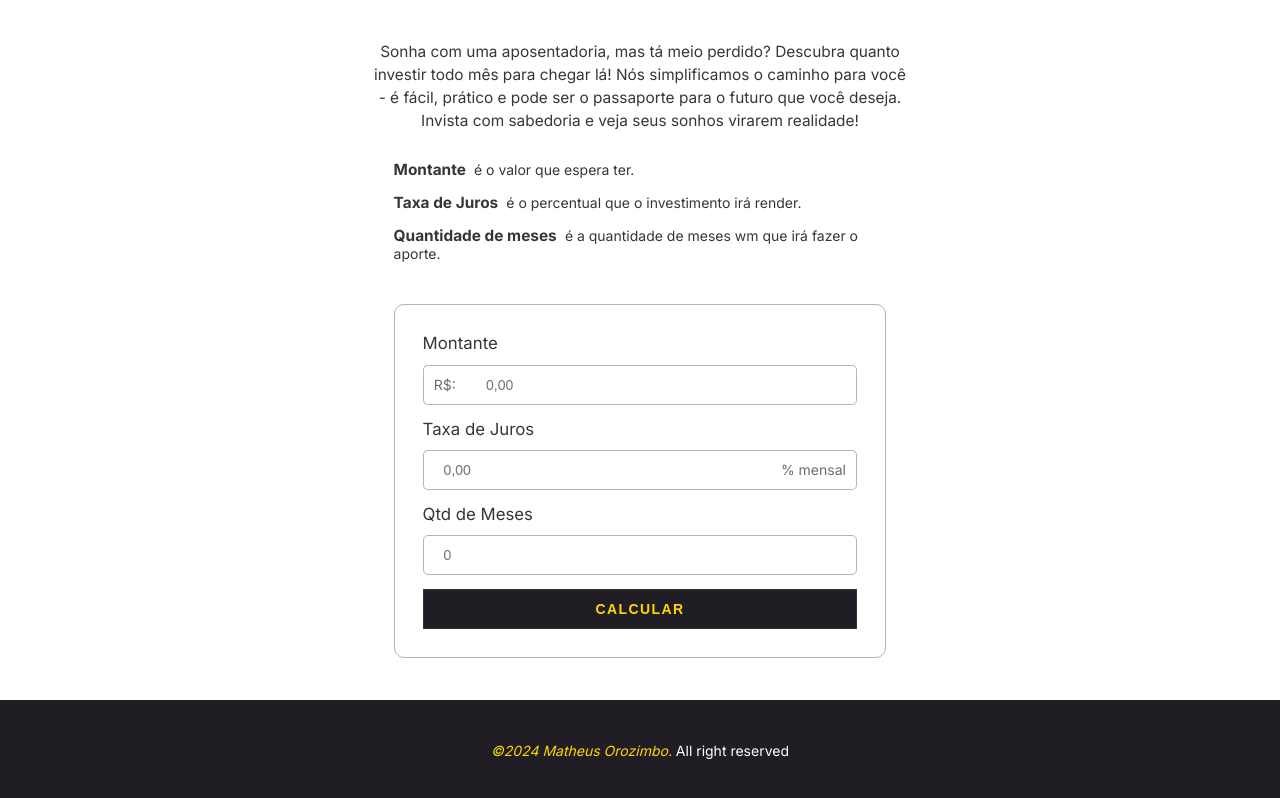
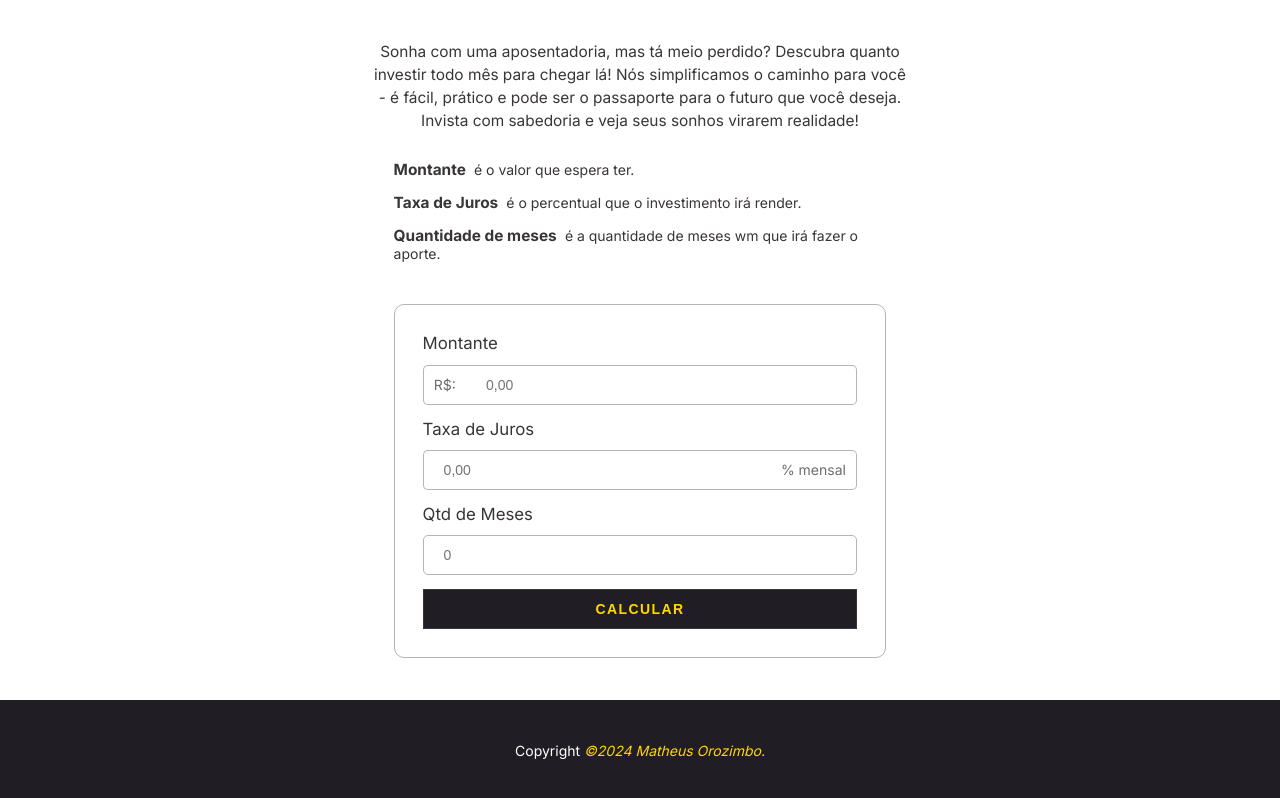
Before and after one commit to Orozimbo1/InvestFacil, a Next.js app: page / in a window 1280 px wide. Shown: the part 894-1692 px from the top of the page. Built offline with nearby package versions, Linux system fonts and the light colour scheme.

Commit message:
Update Footer.tsx

```diff
--- a/src/app/components/Footer.tsx
+++ b/src/app/components/Footer.tsx
@@ -1,7 +1,7 @@
 const Footer = () => {
   return (
     <footer className="footer">
-      <p><span>&copy;2024 Matheus Orozimbo.</span> All right reserved</p>
+      <p>Copyright <span>&copy;2024 Matheus Orozimbo.</span></p>
     </footer>
   )
 }
```
